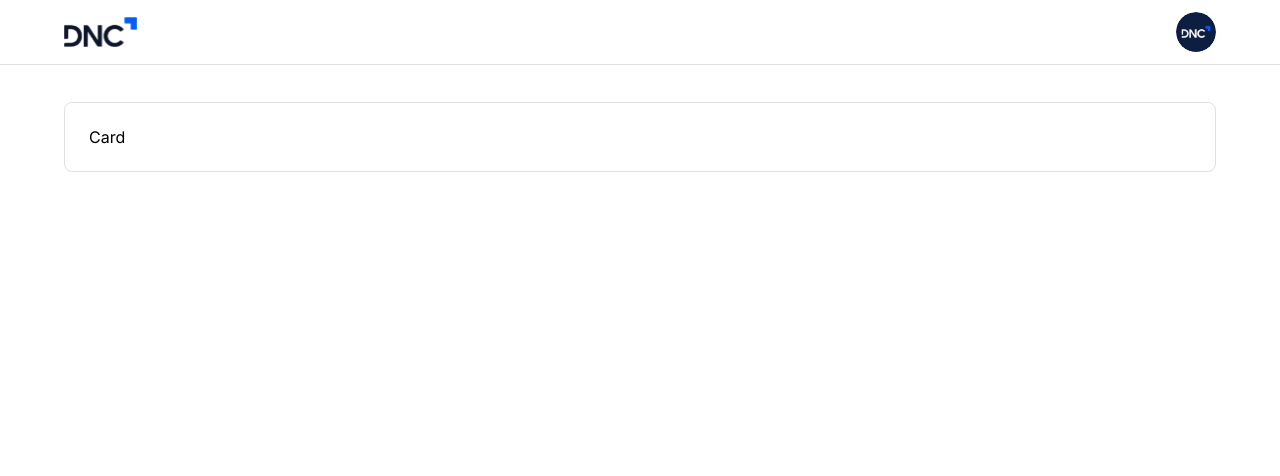
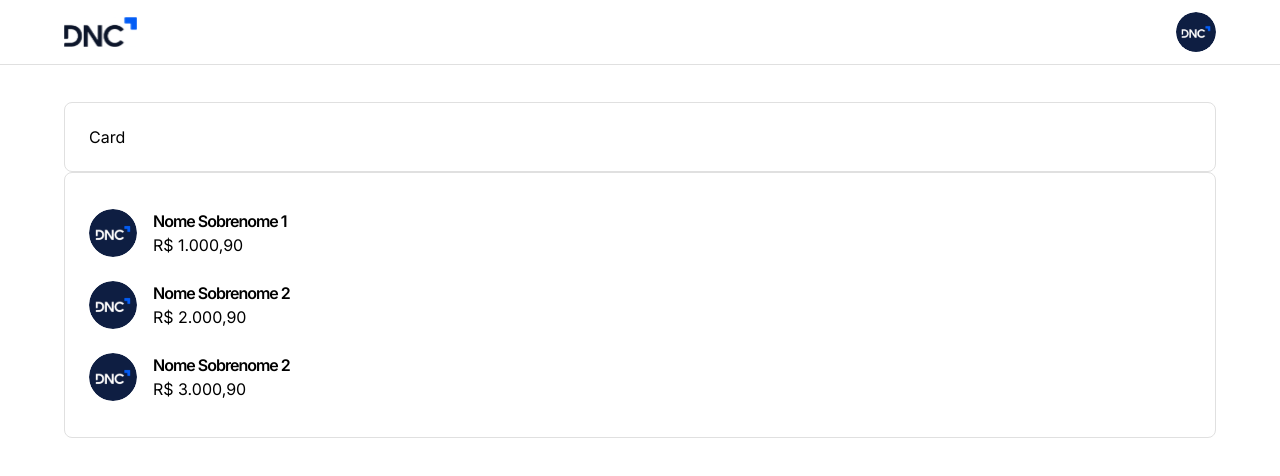
Before and after one commit to LGKARD/Dashboard-de-vendas, a React (Vite) app: page /home in a window 1280 px wide. Shown: the top 476 px of the page. Built offline with nearby package versions, Linux system fonts and the light colour scheme.

Commit message:
Feat: Avatar List Component

```diff
--- /dev/null
+++ b/src/components/avatarList.tsx
@@ -0,0 +1,42 @@
+
+
+import { StyledH2, StyledSpan } from '@/components'
+import { Avatar, Box} from '@mui/material'
+import { pxToRem } from '@/utils'
+import { AvatarListProps } from '@/types'
+
+
+function AvatarList(props: AvatarListProps) {
+  return (
+    <>
+    {
+      props.listData.map((item, index) => (
+          <Box sx={{
+            alignItems:'center',
+            display: 'flex',
+            padding: `${pxToRem(12)} 0`,
+            key: {index}
+          }}>
+            <Box>
+                <Avatar
+                alt={item.name}
+                src={item.avatar}
+                sx={{
+                    width: pxToRem(48),
+                    height: pxToRem(48),
+                    marginRight: pxToRem(16)
+                }}/>
+            </Box>
+            <Box>
+                <StyledH2>{item.name}</StyledH2>
+                <StyledSpan>{item.subtitle}</StyledSpan>
+            </Box>
+
+          </Box>
+      ))
+    }
+    </>
+  )
+}
+
+export default AvatarList
--- a/src/components/index.ts
+++ b/src/components/index.ts
@@ -6,3 +6,4 @@
 export * from './cardComponent'
 export { default as FormComponents } from './formComponent'
 export { default as Header } from './header'
+export { default as AvatarList } from './avatarList'
--- a/src/pages/home.tsx
+++ b/src/pages/home.tsx
@@ -1,12 +1,34 @@
-import { Header, CardComponent } from "@/components"
+import { Header, CardComponent, AvatarList } from "@/components"
 import { Container } from '@mui/material'
+import { currencyConverter } from "@/utils"
 
 function Home() {
+  const mockListData = [
+    {
+      avatar: '/dnc-avatar.svg',
+      name: 'Nome Sobrenome 1',
+      subtitle: currencyConverter(1000.90)
+    },
+    {
+      avatar: '/dnc-avatar.svg',
+      name: 'Nome Sobrenome 2',
+      subtitle: currencyConverter(2000.90)
+    },
+    {
+      avatar: '/dnc-avatar.svg',
+      name: 'Nome Sobrenome 2',
+      subtitle: currencyConverter(3000.90)
+    },
+
+  ]
   return (
     <>
      <Header />
      <Container maxWidth="lg">
       <CardComponent className="">Card</CardComponent>
+      <CardComponent>
+        <AvatarList listData={mockListData}/>
+      </CardComponent>
      </Container>
     </>
   )
--- a/src/types/index.ts
+++ b/src/types/index.ts
@@ -1,3 +1,4 @@
 export * from './theme'
 export * from './formComponents'
 export * from './typographies'
+export * from './avatarList'
--- /dev/null
+++ b/src/utils/currencyConverter.ts
@@ -0,0 +1,12 @@
+/*
+* Convert to BRL currency format
+* @param value - number to be converted
+* @returns Converter BRL string
+*/
+
+export function currencyConverter(value: number): string {
+    return new Intl.NumberFormat('pt-BR', {
+        style: 'currency',
+        currency: 'BRL'
+    }).format(value)
+}
--- a/src/utils/index.ts
+++ b/src/utils/index.ts
@@ -1 +1,2 @@
 export * from './pxToRem'
+export * from './currencyConverter'
```
Also changed, not shown: src/types/avatarList.d.ts (added, +9 -0 lines).
